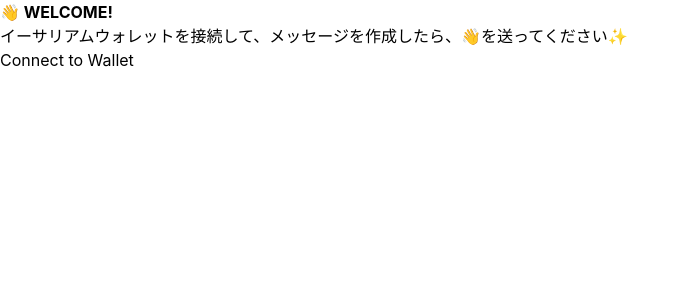
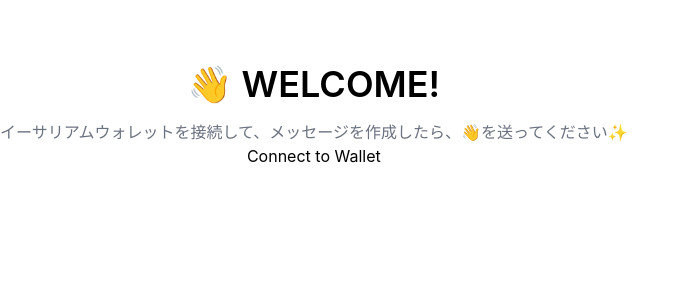
Before and after one commit to hayashi-ay/haya3, a Next.js app: page /eth-dapp in a window 1280 px wide. Shown: the top 300 px of the page, without its empty margins (0-689 px from the left). Built offline with nearby package versions, Linux system fonts and the light colour scheme.

Commit message:
fix: ちょっとずつtailwindで置き換え

```diff
--- a/src/pages/eth-dapp/index.tsx
+++ b/src/pages/eth-dapp/index.tsx
@@ -138,18 +138,18 @@ const EthDApp = () => {
   }, []);
 
   return (
-    <div className="mainContainer">
-      <div className="dataContainer">
-        <div className="h-6 font-bold">
+    <div className="flex items-center mt-16">
+      <div className="flex flex-col justify-center">
+        <div className="text-center text-4xl font-semibold">
           <span role="img" aria-label="hand-wave">👋</span> WELCOME!
         </div>
 
-        <div className="bio">
+        <div className="mt-4 text-center text-gray-500">
           イーサリアムウォレットを接続して、メッセージを作成したら、<span role="img" aria-label="hand-wave">👋</span>を送ってください<span role="img" aria-label="shine">✨</span>
         </div>
 
         {currentAccount && (
-          <button className="waveButton" onClick={wave}>
+          <button className="mt-4 p-2 border-0 bg-grey-100" onClick={wave}>
             Wave at Me
           </button>
         )}
```
